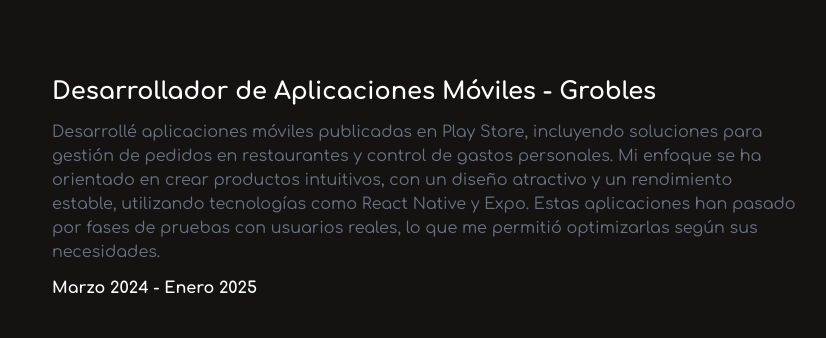
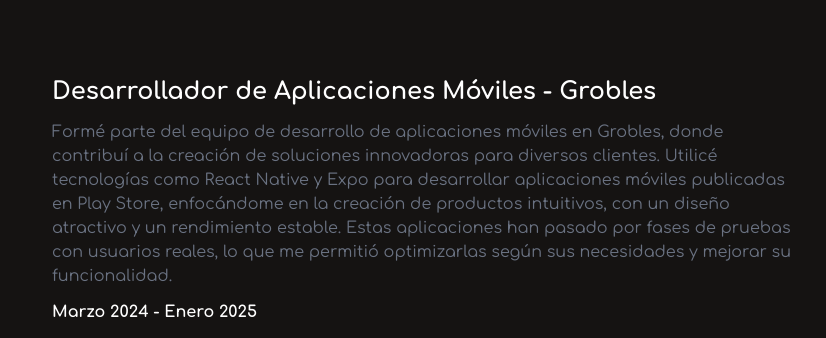
Before and after one commit to MiguelRequenaR/Portfolio, a React (Vite) app: page / in a window 1280 px wide. Shown: the part 2920-3258 px from the top of the page, without its empty margins (400-1226 px from the left). Built offline with nearby package versions, Linux system fonts and the light colour scheme.

Commit message:
Descripción de Experiencia actualizada.

```diff
--- a/src/components/ExperienceCard.tsx
+++ b/src/components/ExperienceCard.tsx
@@ -14,7 +14,7 @@
     },
     {
       title: "Desarrollador de Aplicaciones Móviles - Grobles",
-      description: "Desarrollé aplicaciones móviles publicadas en Play Store, incluyendo soluciones para gestión de pedidos en restaurantes y control de gastos personales. Mi enfoque se ha orientado en crear productos intuitivos, con un diseño atractivo y un rendimiento estable, utilizando tecnologías como React Native y Expo. Estas aplicaciones han pasado por fases de pruebas con usuarios reales, lo que me permitió optimizarlas según sus necesidades.",
+      description: "Formé parte del equipo de desarrollo de aplicaciones móviles en Grobles, donde contribuí a la creación de soluciones innovadoras para diversos clientes. Utilicé tecnologías como React Native y Expo para desarrollar aplicaciones móviles publicadas en Play Store, enfocándome en la creación de productos intuitivos, con un diseño atractivo y un rendimiento estable. Estas aplicaciones han pasado por fases de pruebas con usuarios reales, lo que me permitió optimizarlas según sus necesidades y mejorar su funcionalidad.",
       date: "Marzo 2024 - Enero 2025"
     }
   ]
```
